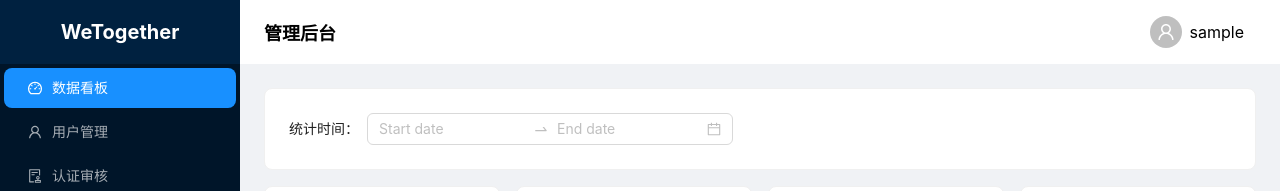
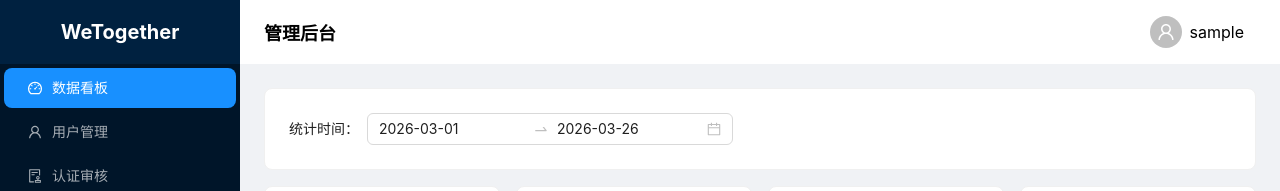
Before and after one commit to wenlong201807/admin-web, a React (Vite) app: page / in a window 1280 px wide. Shown: the top 191 px of the page. Built offline with nearby package versions, Linux system fonts and the light colour scheme; no server answers; sample sign-in values are in the browser's storage.

Commit message:
feat: 看板日期反显

```diff
--- a/src/pages/Dashboard/index.tsx
+++ b/src/pages/Dashboard/index.tsx
@@ -1,4 +1,4 @@
-import { useEffect } from 'react';
+import { useEffect, useState } from 'react';
 import { Row, Col, Card, Statistic, DatePicker, Space } from 'antd';
 import {
   UserOutlined,
@@ -13,14 +13,22 @@ import dayjs from 'dayjs';
 const { RangePicker } = DatePicker;
 
 const DashboardPage = observer(() => {
+  const [dateRange, setDateRange] = useState<[dayjs.Dayjs, dayjs.Dayjs]>(() => {
+    const today = dayjs();
+    return [today.startOf('month'), today];
+  });
+
   useEffect(() => {
-    // debugger;
-    console.log(888);
-    statisticsStore.fetchStatistics('20260323', '20260324');
+    const [startDate, endDate] = dateRange;
+    statisticsStore.fetchStatistics(
+      startDate.format('YYYY-MM-DD'),
+      endDate.format('YYYY-MM-DD'),
+    );
   }, []);
 
   const handleDateChange = (dates: any) => {
     if (dates && dates.length === 2) {
+      setDateRange(dates);
       const startDate = dates[0].format('YYYY-MM-DD');
       const endDate = dates[1].format('YYYY-MM-DD');
       statisticsStore.fetchStatistics(startDate, endDate);
@@ -32,7 +40,7 @@ const DashboardPage = observer(() => {
       <Card className="filter-card" style={{ marginBottom: 16 }}>
         <Space>
           <span>统计时间：</span>
-          <RangePicker onChange={handleDateChange} />
+          <RangePicker value={dateRange} onChange={handleDateChange} />
         </Space>
       </Card>
 
--- a/src/pages/Login/index.tsx
+++ b/src/pages/Login/index.tsx
@@ -14,7 +14,6 @@ const LoginPage = observer(() => {
     setLoading(true);
     try {
       const result = await authStore.login(values.username, values.password);
-      debugger;
       if (result.success) {
         message.success('登录成功');
         navigate('/');
```
Also changed, not shown: src/pages/Report/index.tsx (+8 -8 lines).
